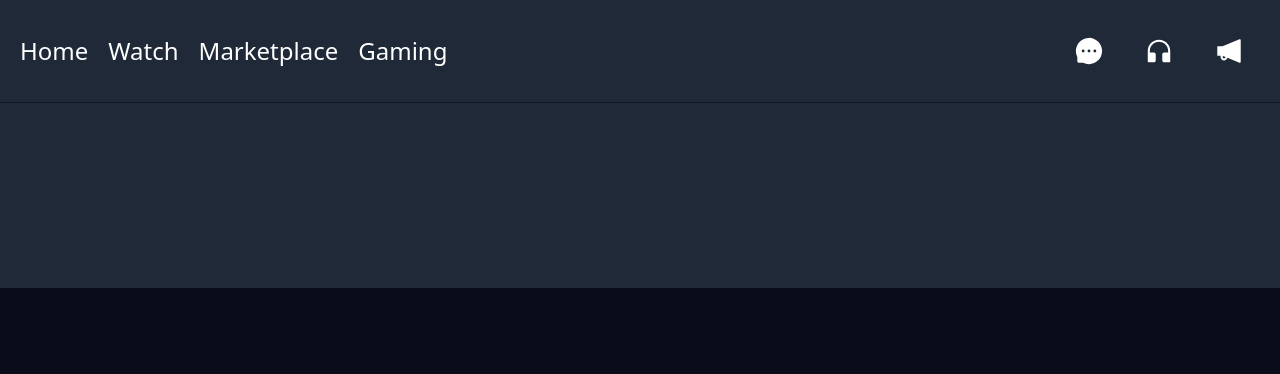
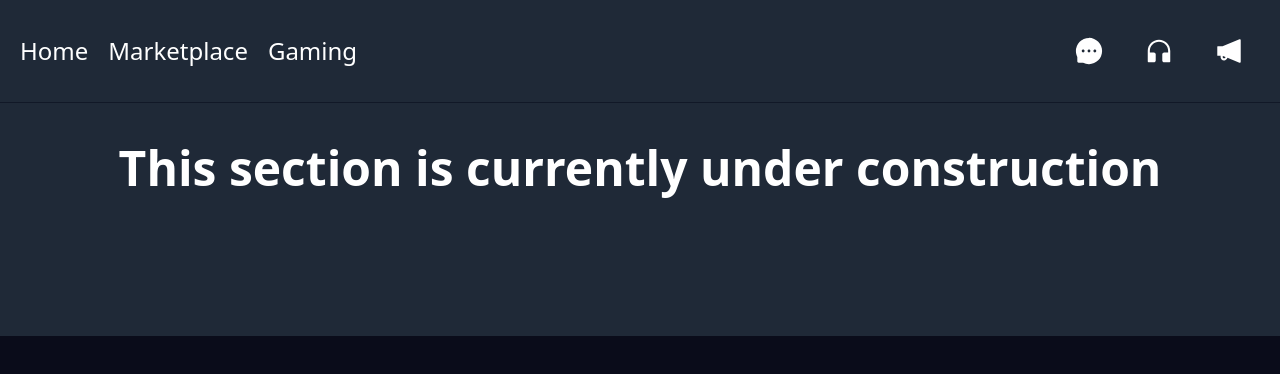
Before and after one commit to AroonSalotra/mock-socialmedia-app, a React (Create React App) app: page /mock-socialmedia-app/gaming in a window 1280 px wide. Shown: the top 374 px of the page. Built offline with nearby package versions, Linux system fonts and the light colour scheme.

Commit message:
fix mobile contact position

```diff
--- a/src/Components/Contacts.jsx
+++ b/src/Components/Contacts.jsx
@@ -21,7 +21,7 @@ const Contacts = (props) => {
             <section className="fixed right-5 py-2">
                 {/* <h3>Online Contacts</h3> */}
 
-                <div className={`flex flex-col ${display} mt-96 bg-gray-800 xl:flex mt-10`}>
+                <div className={`flex flex-col ${display} translate-y-48 bg-gray-800 xl:flex xl:translate-y-0 mt-10`}>
                     {userFilter.map(({ userName, userImg, userId }) => {
                         return <UserDisplay
                             userImg={userImg}
@@ -35,10 +35,10 @@ const Contacts = (props) => {
                 </div>
 
                 <button
-                    className="fixed bottom-10 right-20 xl:hidden"
+                    className="fixed bottom-20 right-10 xl:hidden"
                     onClick={() => handleClick()}
                 >
-                    <AiFillMessage className="text-4xl" />
+                    <AiFillMessage className="text-5xl" />
                 </button>
 
             </section>
--- a/src/Components/Gaming.jsx
+++ b/src/Components/Gaming.jsx
@@ -1,9 +1,10 @@
 const Gaming = () => {
     return (
-        <div>
-
-        </div>
-     );
+        <section>
+            <h1 className="text-center text-5xl font-bold">
+                This section is currently under construction</h1>
+        </section>
+    );
 }
 
 export default Gaming;
--- a/src/Components/MarketDisplay.jsx
+++ b/src/Components/MarketDisplay.jsx
@@ -1,3 +1,4 @@
+import { useEffect } from "react";
 import MARKET from "../data/MARKET.json"
 import MarketItem from "./MarketItem";
 import Post from "./Post";
@@ -5,12 +6,10 @@ import Post from "./Post";
 const MarketDisplay = (props) => {
     const { users } = props
 
-    console.log(MARKET)
-
     return (
         <section className="">
             <h1 className="text-white text-center text-3xl">This is the marketplace!</h1>
-            <div className="flex flex-wrap justify-center lg:grid grid-cols-4 gap-5 px-20 3xl:flex">
+            <div className="flex flex-wrap gap-5 justify-center lg:grid grid-cols-4 px-20 3xl:grid-cols-6">
                 {/* {MARKET.map(({ item, itemImg, price, sellerName }) => {
                     return <MarketItem
                         item={item}
@@ -29,7 +28,7 @@ const MarketDisplay = (props) => {
                         item={item}
                         price={price}
                         // postText={text}
-                        imgClass="w-64 h-64 object-cover"
+                        imgClass="w-full h-64 object-cover"
                     />
                 })}
             </div>
--- a/src/Components/Navbar.jsx
+++ b/src/Components/Navbar.jsx
@@ -9,7 +9,6 @@ import { useState } from "react";
 
 const Navbar = () => {
     const [display, setDisplay] = useState("hidden")
-    const baseUrl = "mock-socialmedia-app/"
 
     const handleClick = () => {
         display === "hidden" ?
@@ -18,10 +17,10 @@ const Navbar = () => {
     }
 
 
-    const data = {
+    const navbarContent = {
         listA: [
             { text: "Home", linkTo: "home" },
-            { text: "Watch" },
+            // { text: "Watch" },
             { text: "Marketplace", linkTo: "marketplace" },
             { text: "Gaming", linkTo: "gaming" },
         ],
@@ -44,21 +43,16 @@ const Navbar = () => {
                     <GiHamburgerMenu className="text-3xl" />
                 </button>
 
-                {/* <ListItem
-                    ulClass={`${display} bg-gray-800 absolute left-14 text-1xl px-4 pb-2 lg:flex gap-5 flex-row items-center mt-7`}
-                    data={data.listA}>
-                </ListItem> */}
-
                 <ListLinkTo
                     ulClass={`${display} flex flex-col lg:flex-row lg:flex gap-5 items-center justify-between`}
-                    data={data.listA}>
+                    data={navbarContent.listA}>
                 </ListLinkTo>
 
                 {/* <Status /> */}
 
                 <ListItem
                     ulClass={"hidden flex-row w-full justify-end gap-10 px-4 lg:flex justify-end gap-10"}
-                    data={data.listB}>
+                    data={navbarContent.listB}>
                 </ListItem>
             </div>
 
```
